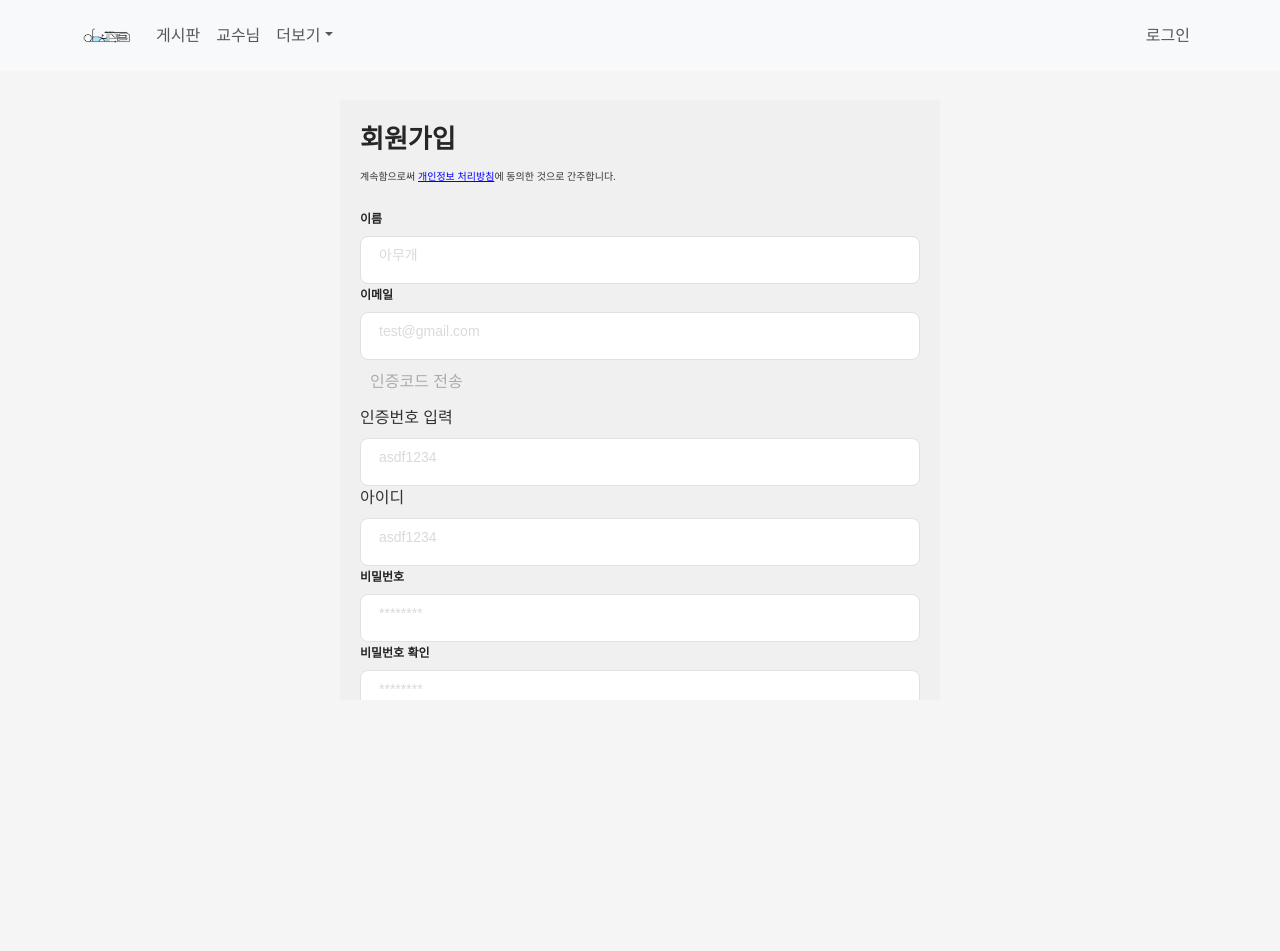
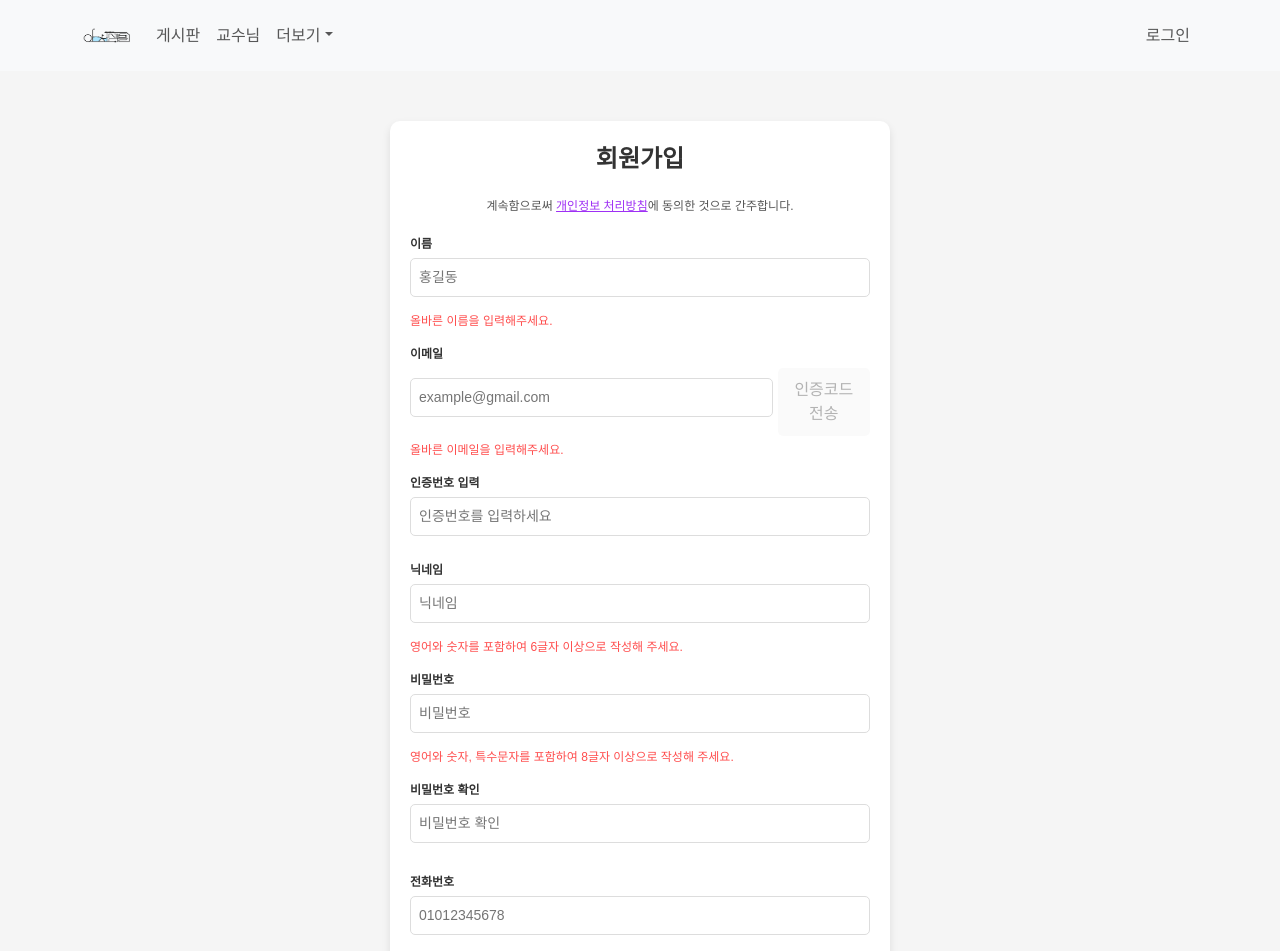
Before and after one commit to Lab-Semtle/semtle-web-client, a React (Create React App) app: page /Membership in a window 1280 px wide. Shown: the top 951 px of the page. Before the commit the page ends 800 px from the top, so only its background shows below. Built offline with nearby package versions, Linux system fonts and the light colour scheme; no server answers; a small style sheet from the web is missing.

Commit message:
Fix:브라우저 다크모드 관련 버그 수정

```diff
--- a/src/pages/Agree/Agree.module.css
+++ b/src/pages/Agree/Agree.module.css
@@ -21,6 +21,7 @@
     font-size: 13px;
     padding-left: 5px;
     padding-right: 5px;
+    color: black;
   }
 
   .titleWrap {
--- a/src/pages/Login/Login.jsx
+++ b/src/pages/Login/Login.jsx
@@ -71,8 +71,8 @@ export default function Login() {
             }
         })
         .catch(error => {
-            alert("존재하지 않는 사용자입니다.");
-            window.location.reload();
+            alert("error");
+            window.location.href = "/"
         });
   };
 
--- a/src/pages/Membership/Membership.jsx
+++ b/src/pages/Membership/Membership.jsx
@@ -1,13 +1,11 @@
 import axios from "axios";
-import react, { useEffect, useState } from "react";
+import React, { useEffect, useState } from "react";
 import style from "./Membership.module.css";
 import Navbarboot from "../../components/Header/Navbarboot";
 import { Apiurl } from '../../Apiurl/Apiurl';
 
-
 export default function Membership() {
   const [email, setEmail] = useState("");
-
   const [name, setName] = useState("");
   const [nameValid, setNameValid] = useState(false);
   const [id, setId] = useState("");
@@ -19,287 +17,214 @@ export default function Membership() {
   const [pwValid2, setPwValid2] = useState(false);
   const [idValid, setIdValid] = useState(false);
   const [phNumberValid, setphNumberValid] = useState(false);
-
   const [notAllow, setNotAllow] = useState(true);
-
   const [verificationCode, setVerificationCode] = useState();
   const [userInputCode, setUserInputCode] = useState("");
   const [isEmailVerified, setIsEmailVerified] = useState(false);
 
-  //코드 보내기
+  const [sendCodeCooldown, setSendCodeCooldown] = useState(false); // 타이머 활성화 상태
+  const [timer, setTimer] = useState(60); // 60초 타이머
+
+  // 인증 코드 전송 함수
   const sendVerificationCode = async () => {
-    if (emailValid) {
-
-        //이메일의 제출 폼과 데이터 입력 상 제출받는 폼이 좀 다름, ex)bagsangbin@gmail.com >> bagsangbin%40gmail.com 이렇게 변환해야 함.
+    if (emailValid && !sendCodeCooldown) {
       const encodedEmail = email.replace(/@/g, "%40");
-        const response = await axios.get(Apiurl.send_get+encodedEmail, {
-        });
+      const response = await axios.get(Apiurl.send_get + encodedEmail);
       alert("인증 코드가 이메일로 전송되었습니다.");
 
+      setVerificationCode(response.data.code); // 예시로 코드 저장
+      setSendCodeCooldown(true); // 버튼 비활성화
+      setTimer(60); // 60초로 타이머 설정
     }
+  };
+
+  // 타이머 동작
+  useEffect(() => {
+    let countdown;
+    if (sendCodeCooldown && timer > 0) {
+      verifyCode();
+      countdown = setInterval(() => {
+        setTimer((prevTimer) => prevTimer - 1);
+      }, 1000);
+    } else if (timer <= 0) {
+      setSendCodeCooldown(false); // 60초 후 버튼 활성화
+      setTimer(60); // 타이머 초기화
     }
+    return () => clearInterval(countdown); // 타이머 정리
+  }, );
 
-  //코드 비교 검증
+  // 코드 검증
   const verifyCode = () => {
-    console.log(verificationCode);
     if (userInputCode === verificationCode) {
       setIsEmailVerified(true);
     }
   };
 
-
-  //이름 유효성 검사
-  const handleName = (e) =>{
+  // 이름 유효성 검사
+  const handleName = (e) => {
     setName(e.target.value);
     const regex = /^[가-힣]{2,}$/;
-    if(regex.test(name)){
-      setNameValid(true);
+    setNameValid(regex.test(e.target.value));
   }
-    else{
-      setNameValid(false);
-    }
-  }
-  //이메일 유효성 검사
+
+  // 이메일 유효성 검사
   const handleEmail = (e) => {
     setEmail(e.target.value);
     const regex =
       /^(([^<>()\[\].,;:\s@"]+(\.[^<>()\[\].,;:\s@"]+)*)|(".+"))@(([^<>()[\].,;:\s@"]+\.)+[^<>()[\].,;:\s@"]{2,})$/i;
+    setEmailValid(regex.test(e.target.value));
+  };
 
-    if (regex.test(e.target.value)) {
-      setEmailValid(true);
-    } else {
-      setEmailValid(false);
-    }
-  };
-  //패스워드 유효성 검사
+  // 패스워드 유효성 검사
   const handlePw = (e) => {
     setPw(e.target.value);
     const regex =
-    /^(?=.*[a-zA-Z])(?=.*[0-9])(?=.*[$`~!@$!%*#^?&\\(\\)\-_=+])(?!.*[^a-zA-Z0-9$`~!@$!%*#^?&\\(\\)\-_=+]).{8,20}$/;
+      /^(?=.*[a-zA-Z])(?=.*[0-9])(?=.*[$`~!@$!%*#^?&\$begin:math:text$\\$end:math:text$\-_=+])(?!.*[^a-zA-Z0-9$`~!@$!%*#^?&\\(\\)\-_=+]).{8,20}$/;
+    setPwValid(regex.test(e.target.value));
+  };
 
-
-    if (regex.test(e.target.value)) {
-      setPwValid(true);
-    } else {
-      setPwValid(false);
-    }
-  };
-//재차 비밀번호 유효성 검사
+  // 비밀번호 확인 유효성 검사
   const handlePw2 = (e) => {
     setPw2(e.target.value);
-    const regex =
-    /^(?=.*[a-zA-Z])(?=.*[0-9])(?=.*[$`~!@$!%*#^?&\\(\\)\-_=+])(?!.*[^a-zA-Z0-9$`~!@$!%*#^?&\\(\\)\-_=+]).{8,20}$/;
+    setPwValid2(e.target.value === pw);
+  };
 
-    if (regex.test(e.target.value)) {
-      setPwValid2(true);
-    } else {
-      setPwValid2(false);
-    }
-  };
-  //이메일로 보낸 인증코드 검사
-  const handleCode = (e) =>{
-    setUserInputCode(e.target.value);
-    verifyCode();
-  }
-
-  //아이디 유효성 검사.
+  // 아이디 유효성 검사
   const handleId = (e) => {
     setId(e.target.value);
+    const regex = /^(?=.*[a-zA-Z])(?=.*\d)[a-zA-Z0-9]+$/;
+    setIdValid(regex.test(e.target.value));
+  };
 
-    //정규식 요구 조건, 영어와 숫자만을 입력 받는다.
-    const regex = /^(?=.*[a-zA-Z])(?=.*\d)[a-zA-Z0-9]+$/;
-
-    if (regex.test(e.target.value)) {
-      setIdValid(true);
-    } else {
-      setIdValid(false);
-    }
-  };
-  //전화번호 유효성 검사
+  // 전화번호 유효성 검사
   const handlePhNumber = (e) => {
     setphNumber(e.target.value);
-
-    //정규식 요구 조건, 휴대폰 번호의 형식을 입력 받는다.
-    const regex = /^010\d{7}$/;
-
-    if (regex.test(e.target.value)) {
-      setphNumberValid(true);
-    } else {
-      setphNumberValid(false);
-    }
+    const regex = /^010\d{8}$/;
+    setphNumberValid(regex.test(e.target.value));
   };
 
   useEffect(() => {
-    if (emailValid && pwValid && pwValid2 && idValid & phNumberValid & nameValid) {
-      setNotAllow(false);
-      return;
-    }
-    setNotAllow(true);
-  });
-  //회원가입 폼 제출
+    setNotAllow(!(emailValid && pwValid && pwValid2 && idValid && phNumberValid && nameValid));
+  }, [emailValid, pwValid, pwValid2, idValid, phNumberValid, nameValid]);
+
+  // 회원가입 폼 제출
   const onClickConfirmButton = () => {
     if (pw === pw2) {
       axios
-        .post(Apiurl.signup_post+userInputCode, {
-          "user_id": id,
+        .post(Apiurl.signup_post + userInputCode, {
+          "user_nickname": id,
           "user_password": pw,
           "user_name": name,
           "user_email": email,
-          //휴대전화 입력받는 형식은 01012345678이고 제출해야 하는 폼은 010-1234-5678이렇게 되어야 함.
-          "user_phone": phNumber.slice(0,3)+'-'+phNumber.slice(3,7)+'-'+phNumber.slice(7,11),
+          "user_phone": phNumber.slice(0, 3) + '-' + phNumber.slice(3, 7) + '-' + phNumber.slice(7, 11),
           "user_birth": 0,
+          "create_date": "2024-10-16T23:38:02"
         })
         .then(response => {
           console.log('회원가입 성공:', response.data);
+          window.location.href = "/";
         })
         .catch(error => {
           console.error('회원가입 실패:', error.response ? error.response.data : error.message);
+          alert("알 수 없는 에러가 발생하였습니다.");
+          window.location.href = "/Membership";
         });
-    } else return;
+    }
   };
 
     return (
       <>
-      <Navbarboot></Navbarboot>
+        <Navbarboot />
         <div className={style.page}>
           <div className={style.titleWrap}>회원가입</div>
           <div className={style.agreeIntroduce}>
-  계속함으로써 <a className={style.a}href="/Agree">개인정보 처리방침</a>에 동의한 것으로 간주합니다.
+            계속함으로써 <a className={style.a} href="/Agree">개인정보 처리방침</a>에 동의한 것으로 간주합니다.
           </div>
           <div className={style.contentWrap}>
-          <div className={style.inputTitle}>이름</div>
-          <div className={style.inputWrap}>
-          <input
-              type="text"
-              className={style.input}
-              placeholder="아무개"
-              onKeyDown={(e) => {
-                if (e.key === " ") e.preventDefault();
-              }}
+            <InputField
+              title="이름"
+              placeholder="홍길동"
               value={name}
               onChange={handleName}
+              isValid={nameValid}
+              errorText="올바른 이름을 입력해주세요."
             />
-          </div>
-          <div className={style.errorMessageWrap}>
-            {!nameValid && name.length > 5 && (
-              <div>올바른 이름을 입력해주세요.</div>
-            )}
-          </div>
-          <div className={style.inputTitle}>이메일</div>
-          <div className={style.inputWrap}>
-            <input
-              type="text"
-              className={style.input}
-              placeholder="test@gmail.com"
-              onKeyDown={(e) => {
-                if (e.key === " ") e.preventDefault();
-              }}
+            <InputField
+              title="이메일"
+              placeholder="example@gmail.com"
               value={email}
               onChange={handleEmail}
+              isValid={emailValid}
+              errorText="올바른 이메일을 입력해주세요."
+              extraButton={
+                <button onClick={sendVerificationCode} disabled={!emailValid || sendCodeCooldown || isEmailVerified}>
+                  {sendCodeCooldown ? `${timer}초 후 재전송 가능` : "인증코드 전송"}
+                </button>
+              }
             />
-          </div>
-          <button onClick={sendVerificationCode} disabled={!emailValid || isEmailVerified}>
-             인증코드 전송
-            </button>
-          <div className={style.errorMessageWrap}>
-            {!emailValid && email.length > 5 && (
-              <div>올바른 이메일을 입력해주세요.</div>
-            )}
-          </div>
-          <div classname={style.inputTitle}>인증번호 입력</div>
-          <div className={style.inputWrap}>
-            <input
-              type="text"
-              className={style.input}
-              placeholder="asdf1234"
-              onKeyDown={(e) => {
-                if (e.key === " ") e.preventDefault();
-              }}
+            <InputField
+              title="인증번호 입력"
+              placeholder="인증번호를 입력하세요"
               value={userInputCode}
-              onChange={handleCode}
+              onChange={(e) => setUserInputCode(e.target.value)}
             />
-          </div>
-          <div classname={style.inputTitle}>아이디</div>
-          <div className={style.inputWrap}>
-            <input
-              type="text"
-              className={style.input}
-              placeholder="asdf1234"
-              onKeyDown={(e) => {
-                if (e.key === " ") e.preventDefault();
-              }}
+            <InputField
+              title="닉네임"
+              placeholder="닉네임"
               value={id}
               onChange={handleId}
+              isValid={idValid}
+              errorText="영어와 숫자를 포함하여 6글자 이상으로 작성해 주세요."
             />
-          </div>
-          <div className={style.errorMessageWrap}>
-            {!idValid && id.length > 6 && (
-              <div>영어와 숫자를 포함하여 6글자 이상으로 작성해 주세요. </div>
-            )}
-          </div>
-          <div className={style.inputTitle}>비밀번호</div>
-          <div className={style.inputWrap}>
-            <input
+            <InputField
+              title="비밀번호"
+              placeholder="비밀번호"
               type="password"
-              onKeyDown={(e) => {
-                if (e.key === " ") e.preventDefault();
-              }}
-              className={style.input}
-              placeholder="********"
               value={pw}
               onChange={handlePw}
+              isValid={pwValid}
+              errorText="영어와 숫자, 특수문자를 포함하여 8글자 이상으로 작성해 주세요."
             />
-          </div>
-          <div className={style.errorMessageWrap}>
-            {!pwValid && pw.length > 0 && (
-              <div>
-                영어와 숫자, 특수문자를 포함하여 8글자 이상으로 작성해 주세요.{" "}
-              </div>
-            )}
-          </div>
-          <div className={style.inputTitle}>비밀번호 확인</div>
-          <div className={style.inputWrap}>
-            <input
+            <InputField
+              title="비밀번호 확인"
+              placeholder="비밀번호 확인"
               type="password"
-              className={style.input}
-              placeholder="********"
-              onKeyDown={(e) => {
-                if (e.key === " ") e.preventDefault();
-              }}
               value={pw2}
               onChange={handlePw2}
+              isValid={pwValid2}
             />
-          </div>
-          <div classname={style.inputTitle}>전화번호</div>
-          <div className={style.inputWrap}>
-            <input
-              type="text"
-              className={style.input}
+            <InputField
+              title="전화번호"
               placeholder="01012345678"
-              maxLength={11}
-              onKeyDown={(e) => {
-                if (e.key === " ") e.preventDefault();
-              }}
               value={phNumber}
               onChange={handlePhNumber}
+              isValid={phNumberValid}
+              errorText="휴대폰 번호 양식에 맞게 입력해주세요."
             />
-          </div>
-          <div className={style.errorMessageWrap}>
-            {!phNumberValid && phNumber.length > 10 && (
-              <div>휴대폰 번호 양식에 맞게 입력해주세요.</div>
-            )}
-          </div>
-          <div>
-            <button
-              onClick={onClickConfirmButton}
-              className={style.bottomButton}
-              disabled={notAllow}
-            >
+            <button onClick={onClickConfirmButton} className={style.bottomButton} disabled={notAllow}>
               확인
             </button>
-          </div>
           </div>
         </div>
       </>
     );
   }
+
+  function InputField({ title, placeholder, value, onChange, isValid = true, errorText = "", extraButton = null, type = "text" }) {
+    return (
+      <div className={style.inputContainer}>
+        <label className={style.inputTitle}>{title}</label>
+        <div className={style.inputWrap}>
+          <input
+            type={type}
+            className={style.input}
+            placeholder={placeholder}
+            value={value}
+            onChange={onChange}
+          />
+          {extraButton}
+        </div>
+        {!isValid && <div className={style.errorMessageWrap}>{errorText}</div>}
+      </div>
+    );
+  }
--- a/src/pages/Membership/Membership.module.css
+++ b/src/pages/Membership/Membership.module.css
@@ -1,117 +1,94 @@
+/* Membership.module.css */
+
 .page {
-  position: absolute;
-  top: 100px;
-  bottom: 100px;
-  height: 90%;
-  width: 100%;
-  max-height: 600px;
-  max-width: 600px;
-  padding: 0 20px;
-
-  left: 50%;
-  transform: translate(-50%, 0);
-
-  background-color: #f0f0f0;
-
-  overflow: auto;
-
-  display: flex;
-  flex-direction: column;
+  position: relative;
+  top: 50px;
+  margin: 0 auto;
+  max-width: 500px;
+  background-color: #ffffff;
+  padding: 20px;
+  border-radius: 10px;
+  box-shadow: 0px 4px 8px rgba(0, 0, 0, 0.1);
 }
 
 .titleWrap {
-  margin-top: 20px;
-  margin-bottom: 10px;
-  font-size: 26px;
-  font-weight: 700;
-  color: #262626;
-
+  font-size: 24px;
+  font-weight: bold;
+  color: #333;
+  margin-bottom: 20px;
+  text-align: center;
 }
 
+.agreeIntroduce {
+  font-size: 12px;
+  color: #555;
+  text-align: center;
+  margin-bottom: 20px;
+}
+
+.a {
+  color: #9e30f4;
+  text-decoration: underline;
+  cursor: pointer;
+}
 
 .contentWrap {
-  margin-top: 26px;
-  flex: 1;
+  display: flex;
+  flex-direction: column;
+  gap: 15px;
+}
+
+.inputContainer {
+  display: flex;
+  flex-direction: column;
+  gap: 5px;
 }
 
 .inputTitle {
   font-size: 12px;
-  font-weight: 600;
-  color: #262626;
+  font-weight: bold;
+  color: #333;
 }
 
 .inputWrap {
   display: flex;
-  border-radius: 8px;
-  padding: 8px;
-  margin-top: 8px;
-  background-color: white;
-  border: 1px solid #e2e0e0;
-}
-
-.inputWrap:focus-within {
-  border: purple;
+  align-items: center;
+  gap: 5px;
 }
 
 .input {
   width: 100%;
-  outline: none;
-  border: none;
-  height: 17px;
+  padding: 8px;
   font-size: 14px;
-  font-weight: 400;
+  border: 1px solid #ddd;
+  border-radius: 5px;
+  transition: border-color 0.3s ease;
 }
 
-.input::placeholder {
-  color: #dadada;
+.input:focus {
+  border-color: #9e30f4;
+  outline: none;
 }
 
 .errorMessageWrap {
-  margin-top: 2px;
-  color: red;
   font-size: 12px;
+  color: #ff4d4d;
 }
 
 .bottomButton {
-  width: 90%;
-  height: 48px;
+  width: 100%;
+  padding: 12px;
+  font-size: 16px;
+  font-weight: bold;
+  background-color: #9e30f4;
+  color: #fff;
   border: none;
-  font-weight: 700;
-  background-color: #9e30f4;
-  border-radius: 64px;
-  color: white;
-  position: relative;
-  left: 25px;
-  margin-top: 10px;
-  margin-bottom: 10px;
+  border-radius: 8px;
   cursor: pointer;
+  transition: background-color 0.3s ease;
 }
 
 .bottomButton:disabled {
-  background-color: #dadada;
-  color: white;
+  background-color: #ccc;
+  cursor: not-allowed;
 }
-
-.memberWrap {
-  margin: 0 auto;
-  padding: 0 0 200px;
-}
-
-.memberWrap th {
-  padding: 0 10px;
-}
-
-.memberWrap th a {
-  text-decoration: none;
-  color: black;
-}
-
-.agreeIntroduce{
-  font-size: 10px;
-}
-
-.a{
-  cursor: pointer;
-  text-decoration: underline;
-  color: blue;
-}
```
Lines whose indentation alone changed are shown as unchanged.
